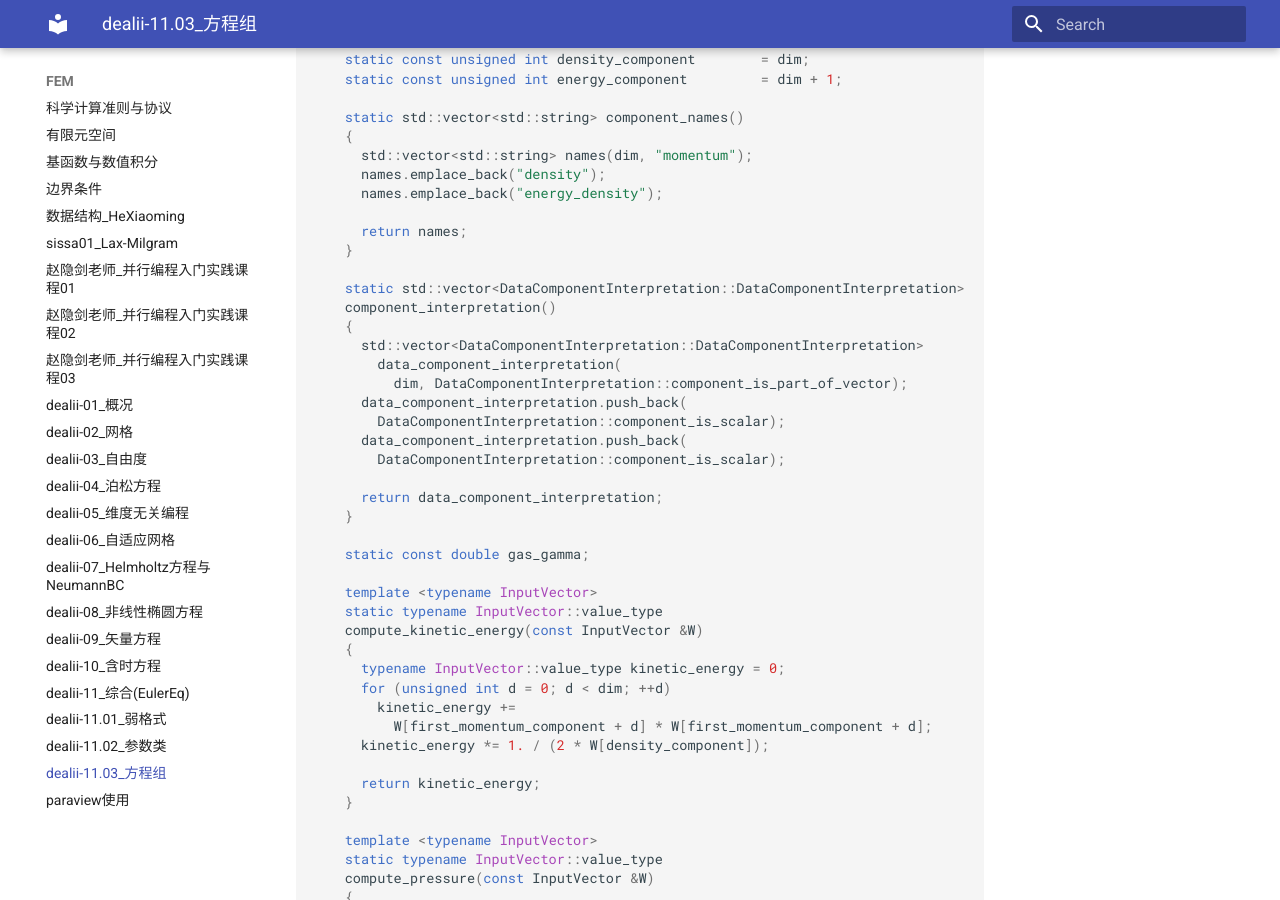
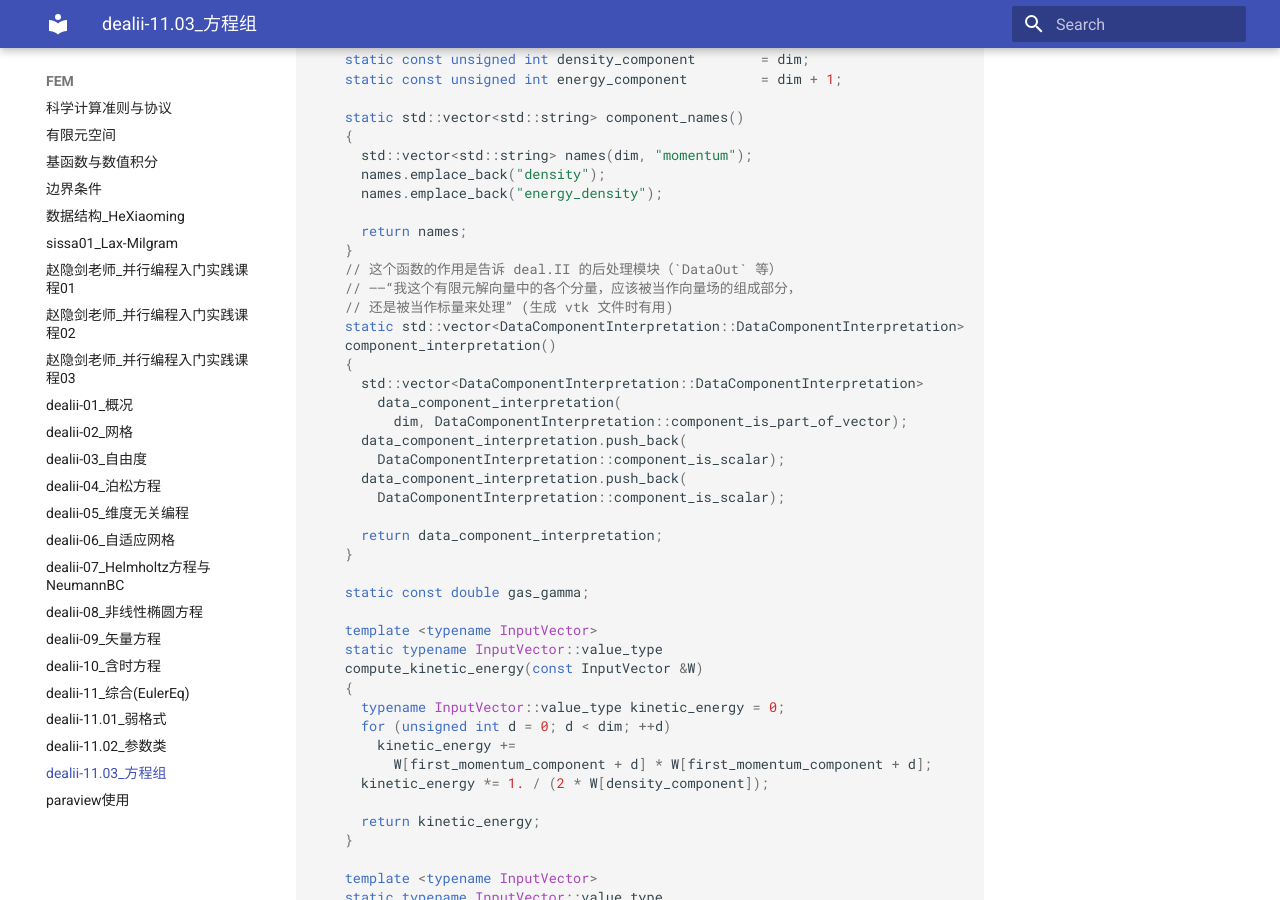
Before and after one commit to ymma98/technotes, an MkDocs documentation site: the page built from docs/FEM/dealii-11.03_方程组.md, in a window 1280 px wide and 900 px high, scrolled down 443 px. Built offline with MkDocs 1.6.1 and Material for MkDocs 9.7.7, drawn with Linux system fonts in a browser that asks for light colours.

Commit message:
docs/FEM/dealii-11.03_方程组.md updated from https://stackedit.cn/

```diff
--- a/docs/FEM/dealii-11.03_方程组.md
+++ b/docs/FEM/dealii-11.03_方程组.md
@@ -23,7 +23,9 @@
 
       return names;
     }
-
+	// 这个函数的作用是告诉 deal.II 的后处理模块（`DataOut` 等）
+	// ——“我这个有限元解向量中的各个分量，应该被当作向量场的组成部分，
+	// 还是被当作标量来处理” (生成 vtk 文件时有用)
     static std::vector<DataComponentInterpretation::DataComponentInterpretation>
     component_interpretation()
     {
```
Also changed, not shown: other parts of docs/FEM/dealii-11.03_方程组.md (+2 -2 lines).
